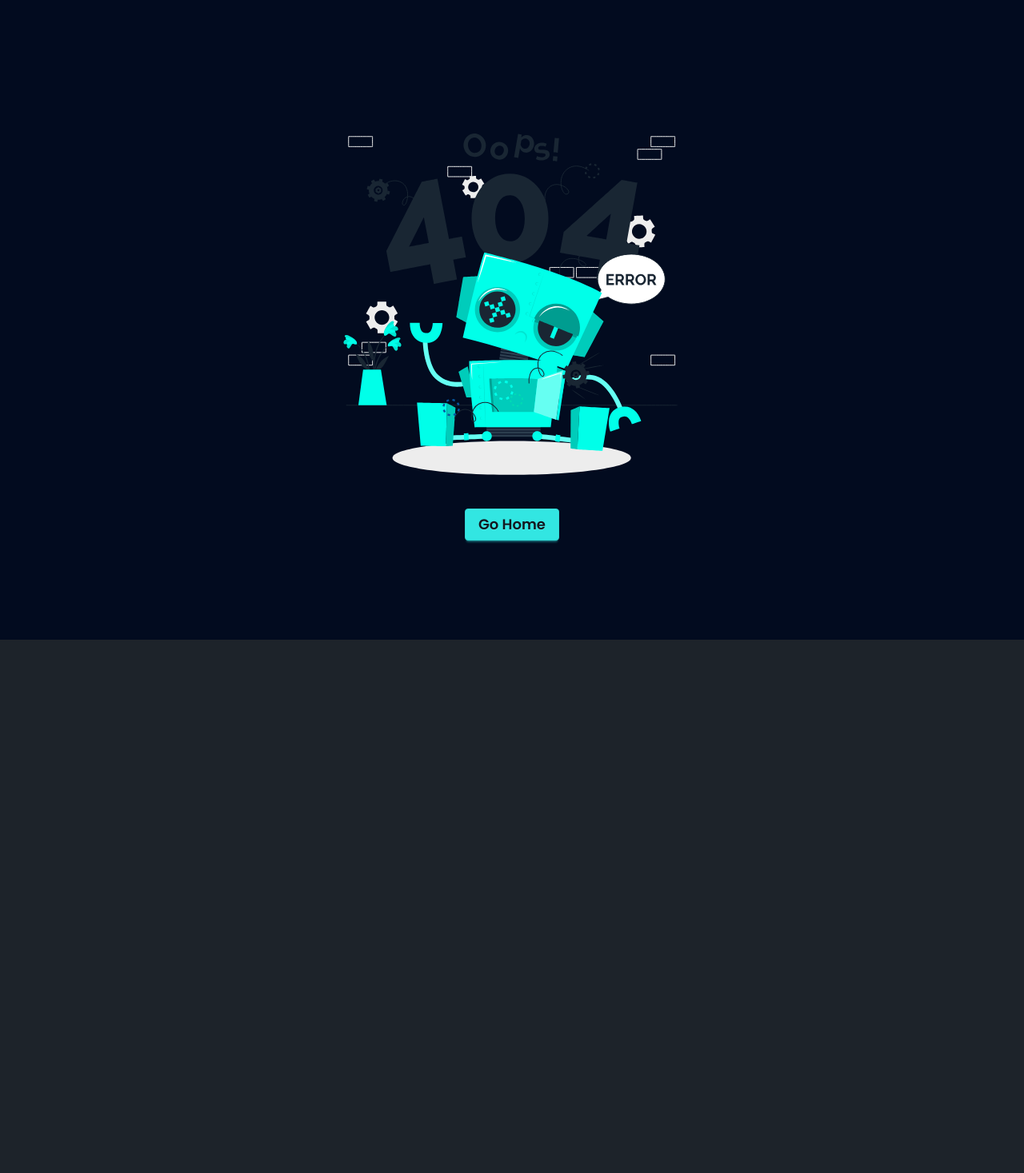
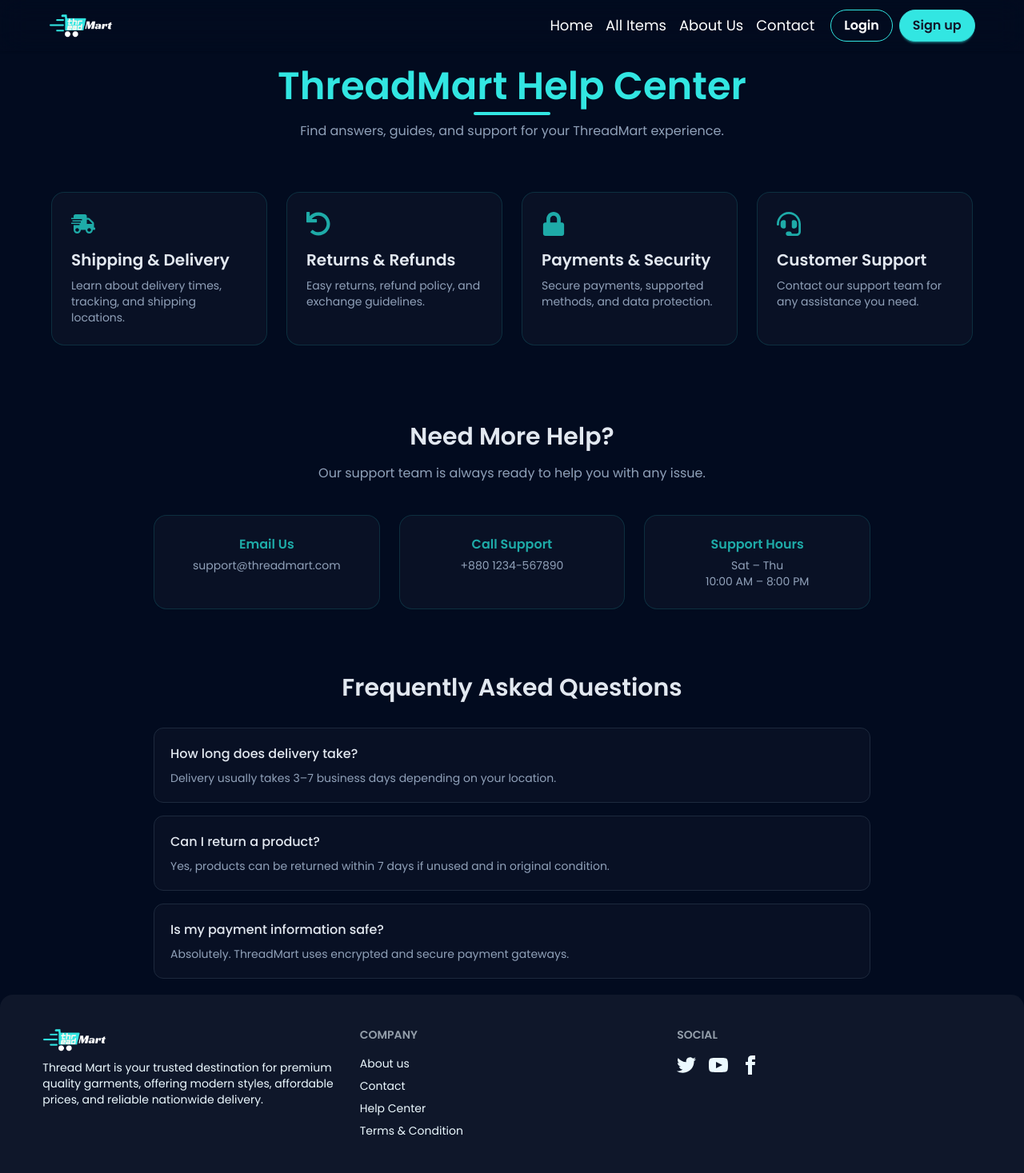
Before and after one commit to kamrulhasanPro/Thread-Mart, a React (Vite) app: page /help-center in a window 1280 px wide. Shown: the top 1467 px of the page at 80% size. Before the commit the page ends 800 px from the top, so only its background shows below. Built offline with nearby package versions, Linux system fonts and the light colour scheme; no server answers.

Commit message:
added help center page

```diff
--- a/src/Components/Footer/Footer.jsx
+++ b/src/Components/Footer/Footer.jsx
@@ -17,10 +17,18 @@ const Footer = () => {
         </nav>
         <nav className="flex-1">
           <h6 className="footer-title">Company</h6>
-          <Link to={'about-us'} className="link link-hover">About us</Link>
-          <Link to={'contact'} className="link link-hover">Contact</Link>
-          <Link to={''} className="link link-hover">Jobs</Link>
-          <Link to={''} className="link link-hover">Press kit</Link>
+          <Link to={"about-us"} className="link link-hover">
+            About us
+          </Link>
+          <Link to={"contact"} className="link link-hover">
+            Contact
+          </Link>
+          <Link to={"/help-center"} className="link link-hover">
+            Help Center
+          </Link>
+          <Link to={"/terms-and-condition"} className="link link-hover">
+            Terms & Condition
+          </Link>
         </nav>
         <nav className="flex-1">
           <h6 className="footer-title">Social</h6>
--- a/src/Components/share/ProfileDropdown.jsx
+++ b/src/Components/share/ProfileDropdown.jsx
@@ -68,7 +68,7 @@ const ProfileDropdown = () => {
 
           {/* help center */}
           <Link
-            to={"/dashboard"}
+            to={"/help-center"}
             className="flex items-center p-1.5 gap-1.5 hover:bg-gray-700 rounded-lg duration-300"
           >
             <MdOutlineContactSupport size={20} /> Help Center
--- a/src/Hooks/axiosPublic.js
+++ b/src/Hooks/axiosPublic.js
@@ -2,8 +2,8 @@ import axios from "axios";
 import { toast } from "react-toastify";
 
 const axiosPublic = axios.create({
-  // baseURL: "https://thread-mart-backend.vercel.app",
-  baseURL: "http://localhost:2000",
+  baseURL: "https://thread-mart-backend.vercel.app",
+  // baseURL: "http://localhost:2000",
   withCredentials: true,
 });
 
--- /dev/null
+++ b/src/Pages/HelpCenter/HelpCenter.jsx
@@ -0,0 +1,174 @@
+import React from "react";
+import { motion } from "framer-motion";
+import { FaShippingFast, FaUndo, FaLock, FaHeadset } from "react-icons/fa";
+import HeadTitle from "../../Components/share/HeadTitle";
+
+const container = {
+  hidden: { opacity: 0 },
+  visible: {
+    opacity: 1,
+    transition: { staggerChildren: 0.12 },
+  },
+};
+
+const item = {
+  hidden: { opacity: 0, y: 40 },
+  visible: {
+    opacity: 1,
+    y: 0,
+    transition: { type: "spring", stiffness: 80, damping: 15 },
+  },
+};
+
+const HelpCenter = () => {
+  return (
+    <section className="min-h-screen text-slate-200">
+      {/* Header */}
+      <motion.div
+        initial={{ opacity: 0, y: 30 }}
+        animate={{ opacity: 1, y: 0 }}
+        transition={{ duration: 0.6 }}
+        className="max-w-4xl mx-auto text-center mb-16"
+      >
+        <HeadTitle className="text-4xl md:text-5xl font-bold !m-0">
+          ThreadMart Help Center
+        </HeadTitle>
+        <p className="text-slate-400 mt-2">
+          Find answers, guides, and support for your ThreadMart experience.
+        </p>
+      </motion.div>
+
+      {/* Help Cards */}
+      <motion.div
+        variants={container}
+        initial="hidden"
+        animate="visible"
+        className="max-w-6xl mx-auto grid sm:grid-cols-2 lg:grid-cols-4 gap-6"
+      >
+        <HelpCard
+          icon={<FaShippingFast />}
+          title="Shipping & Delivery"
+          desc="Learn about delivery times, tracking, and shipping locations."
+        />
+
+        <HelpCard
+          icon={<FaUndo />}
+          title="Returns & Refunds"
+          desc="Easy returns, refund policy, and exchange guidelines."
+        />
+
+        <HelpCard
+          icon={<FaLock />}
+          title="Payments & Security"
+          desc="Secure payments, supported methods, and data protection."
+        />
+
+        <HelpCard
+          icon={<FaHeadset />}
+          title="Customer Support"
+          desc="Contact our support team for any assistance you need."
+        />
+      </motion.div>
+
+      {/* Contact Support */}
+      <motion.div
+        initial={{ opacity: 0, y: 30 }}
+        whileInView={{ opacity: 1, y: 0 }}
+        viewport={{ once: true }}
+        transition={{ duration: 0.5 }}
+        className="max-w-4xl mx-auto mt-24 text-center"
+      >
+        <h2 className="text-3xl font-semibold mb-4">Need More Help?</h2>
+
+        <p className="text-slate-400 mb-10">
+          Our support team is always ready to help you with any issue.
+        </p>
+
+        <div className="grid sm:grid-cols-3 gap-6">
+          {/* Email */}
+          <div className="bg-[#0f172a]/60 backdrop-blur-md border border-[#1eaba8]/20 rounded-2xl p-6 hover:shadow-[0_0_25px_rgba(30,171,168,0.35)] transition">
+            <p className="text-[#1eaba8] font-semibold mb-1">Email Us</p>
+            <p className="text-slate-400 text-sm">support@threadmart.com</p>
+          </div>
+
+          {/* Phone */}
+          <div className="bg-[#0f172a]/60 backdrop-blur-md border border-[#1eaba8]/20 rounded-2xl p-6 hover:shadow-[0_0_25px_rgba(30,171,168,0.35)] transition">
+            <p className="text-[#1eaba8] font-semibold mb-1">Call Support</p>
+            <p className="text-slate-400 text-sm">+880 1234-567890</p>
+          </div>
+
+          {/* Hours */}
+          <div className="bg-[#0f172a]/60 backdrop-blur-md border border-[#1eaba8]/20 rounded-2xl p-6 hover:shadow-[0_0_25px_rgba(30,171,168,0.35)] transition">
+            <p className="text-[#1eaba8] font-semibold mb-1">Support Hours</p>
+            <p className="text-slate-400 text-sm">
+              Sat – Thu
+              <br />
+              10:00 AM – 8:00 PM
+            </p>
+          </div>
+        </div>
+      </motion.div>
+
+      {/* FAQ Section */}
+      <motion.div
+        initial={{ opacity: 0 }}
+        whileInView={{ opacity: 1 }}
+        viewport={{ once: true }}
+        transition={{ delay: 0.2 }}
+        className="max-w-4xl mx-auto mt-20"
+      >
+        <h2 className="text-3xl font-semibold mb-8 text-center">
+          Frequently Asked Questions
+        </h2>
+
+        <div className="space-y-4">
+          <FaqItem
+            q="How long does delivery take?"
+            a="Delivery usually takes 3–7 business days depending on your location."
+          />
+          <FaqItem
+            q="Can I return a product?"
+            a="Yes, products can be returned within 7 days if unused and in original condition."
+          />
+          <FaqItem
+            q="Is my payment information safe?"
+            a="Absolutely. ThreadMart uses encrypted and secure payment gateways."
+          />
+        </div>
+      </motion.div>
+    </section>
+  );
+};
+
+export default HelpCenter;
+
+/* ---------- Components ---------- */
+
+const HelpCard = ({ icon, title, desc }) => {
+  return (
+    <motion.div
+      variants={item}
+      whileHover={{ y: -6 }}
+      className="bg-[#0f172a]/60 backdrop-blur-md border border-[#1eaba8]/20 rounded-2xl p-6 hover:shadow-[0_0_30px_rgba(30,171,168,0.35)] transition"
+    >
+      <div className="text-[#1eaba8] text-3xl mb-4">{icon}</div>
+      <h3 className="text-xl font-semibold mb-2">{title}</h3>
+      <p className="text-slate-400 text-sm">{desc}</p>
+    </motion.div>
+  );
+};
+
+const FaqItem = ({ q, a }) => {
+  return (
+    <motion.div
+      initial={{ opacity: 0, y: 20 }}
+      whileInView={{ opacity: 1, y: 0 }}
+      viewport={{ once: true }}
+      transition={{ duration: 0.4 }}
+      className="bg-[#0f172a]/50 border border-slate-800 rounded-xl p-5"
+    >
+      <h4 className="font-medium mb-2">{q}</h4>
+      <p className="text-slate-400 text-sm">{a}</p>
+    </motion.div>
+  );
+};
--- a/src/Routes/router.jsx
+++ b/src/Routes/router.jsx
@@ -28,6 +28,7 @@ import ManageAllProducts from "../Pages/Dashboard/Admin/ManageAllProducts";
 import AllOrders from "../Pages/Dashboard/Admin/AllOrders";
 import DashboardHome from "../Pages/Dashboard/DashboardHome";
 import AboutUs from "../Pages/AboutUs/AboutUs";
+import HelpCenter from "../Pages/HelpCenter/HelpCenter";
 
 export const router = createBrowserRouter([
   {
@@ -58,6 +59,10 @@ export const router = createBrowserRouter([
       {
         path: "contact",
         Component: Contact,
+      },
+      {
+        path: "help-center",
+        Component: HelpCenter,
       },
       {
         path: "product/:id",
```
